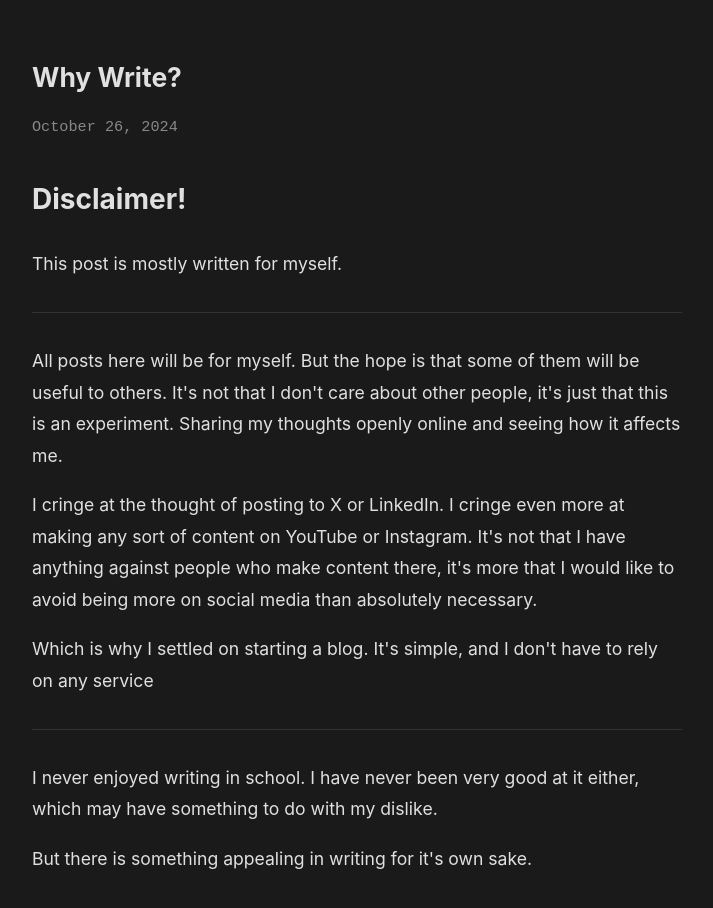
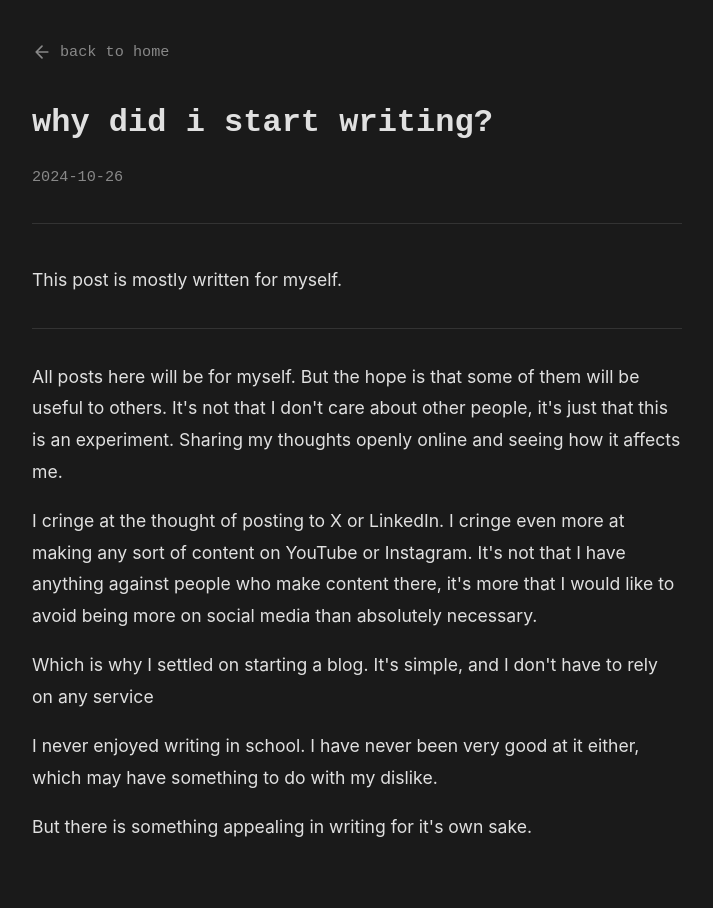
Before and after one commit to stanislawcronberg/stanislawcronberg.github.io, a plain HTML site: page posts/01-why-write.html in a window 1280 px wide. Shown: the whole page, without its empty margins (283-996 px from the left). Drawn offline with Linux system fonts and the light colour scheme.

Commit message:
Add backlinks, change fonts.

```diff
--- a/index.css
+++ b/index.css
@@ -33,8 +33,9 @@ body {
 }
 
 .name {
-    font-size: 2.5rem;
+    font-size: 2rem;
     font-weight: 700;
+    font-family: monospace;
     margin: 0 0 1rem;
     line-height: 1.2;
 }
@@ -107,8 +108,9 @@ body {
 /* Content Section */
 h2 {
     font-size: 1.75rem;
+    font-family: monospace;
     color: var(--text-color);
-    margin: 2rem 0 1.5rem;
+    margin: 0rem 0 1.5rem;
 }
 
 /* Blog Posts List */
@@ -141,17 +143,65 @@ a:hover {
 }
 
 /* Blog Post Content */
+.back-nav {
+    margin-bottom: 2rem;
+    font-family: monospace;
+}
+
+.back-link {
+    display: inline-flex;
+    align-items: center;
+    gap: 0.5rem;
+    color: var(--muted-color);
+    font-size: 0.95rem;
+    padding: 0.5rem 0;
+}
+
+.back-link:hover {
+    color: var(--link-color);
+}
+
+.back-link svg {
+    flex-shrink: 0;
+    transition: transform var(--transition-speed) ease;
+}
+
+.back-link:hover svg {
+    transform: translateX(-2px);
+}
+
+
 .post-content {
     font-size: 1.1rem;
     line-height: 1.8;
 }
 
 .post-header {
-    margin-bottom: 2rem;
+    margin-bottom: 2.5rem;
 }
 
 .post-title {
-    margin-bottom: 0.5rem;
+    font-size: 2rem;
+    font-weight: 700;
+    font-family: monospace;
+    margin: 0 0 1rem;
+    line-height: 1.2;
+}
+
+.post-date {
+    color: var(--muted-color);
+    font-family: monospace;
+    font-size: 0.95rem;
+}
+
+@media (max-width: 600px) {
+    .back-nav {
+        margin-bottom: 1.5rem;
+    }
+
+    .post-title {
+        font-size: 2rem;
+    }
 }
 
 hr {
--- a/posts/01-why-write.html
+++ b/posts/01-why-write.html
@@ -13,13 +13,22 @@
 <body>
 
     <div class="container">
+        <nav class="back-nav">
+            <a href="../index.html" class="back-link">
+                <svg width="20" height="20" viewBox="0 0 24 24" fill="none" stroke="currentColor" stroke-width="2" stroke-linecap="round" stroke-linejoin="round">
+                    <path d="M19 12H5M12 19l-7-7 7-7"/>
+                </svg>
+                <span>back to home</span>
+            </a>
+        </nav>
+
         <article class="post-content">
             <header class="post-header">
-                <h1 class="post-title">Why Write?</h1>
-                <span class="post-date">October 26, 2024</span>
+                <h1 class="post-title">why did i start writing?</h1>
+                <time class="post-date">2024-10-26</time>
+                <hr>
             </header>
 
-            <h2>Disclaimer!</h2>
             <p>
                 This post is mostly written for myself.
             </p>
@@ -43,8 +52,6 @@
                 Which is why I settled on starting a blog. It's simple, and I don't have to rely on any service
             </p>
 
-            <hr>
-
             <p>
                 I never enjoyed writing in school. I have never been very
                 good at it either, which may have something to do with my dislike.
```
Also changed, not shown: index.html (+3 -3 lines).
